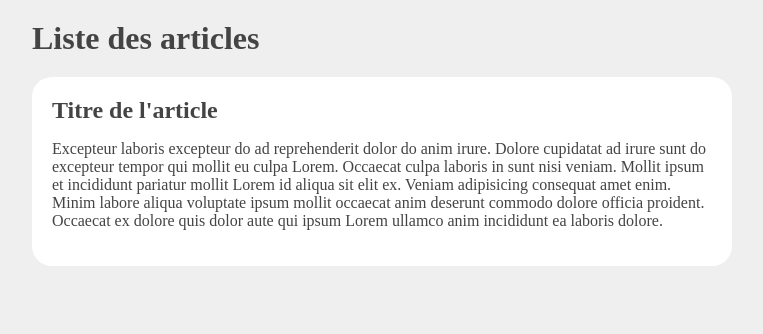
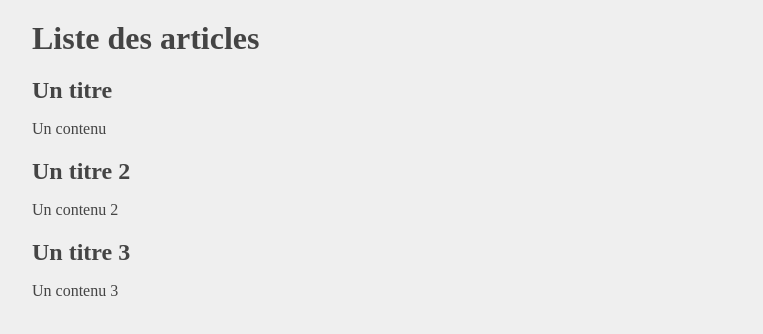
Before and after one commit to MrGreen0000/rendu-conditionnel, a React (Create React App) app: page / in a window 1280 px wide. Shown: the top 334 px of the page, without its empty margins (258-1021 px from the left). Built offline with nearby package versions, Linux system fonts and the light colour scheme.

Commit message:
method map

```diff
--- /dev/null
+++ b/src/components/Article.js
@@ -0,0 +1,19 @@
+function Article() {
+  return (
+    <div className="card p-20">
+      <h2 className="mb-10">Titre de l'article</h2>
+      <p>
+        Excepteur laboris excepteur do ad reprehenderit dolor do anim irure.
+        Dolore cupidatat ad irure sunt do excepteur tempor qui mollit eu culpa
+        Lorem. Occaecat culpa laboris in sunt nisi veniam. Mollit ipsum et
+        incididunt pariatur mollit Lorem id aliqua sit elit ex. Veniam
+        adipisicing consequat amet enim. Minim labore aliqua voluptate ipsum
+        mollit occaecat anim deserunt commodo dolore officia proident. Occaecat
+        ex dolore quis dolor aute qui ipsum Lorem ullamco anim incididunt ea
+        laboris dolore.
+      </p>
+    </div>
+  );
+}
+
+export default Article;
--- a/src/components/Articles.js
+++ b/src/components/Articles.js
@@ -1,39 +1,29 @@
+import Article from "./Article";
+
 function Articles({ displayArticle }) {
+  const articles = [
+    {
+      title: "Un titre",
+      content: "Un contenu",
+    },
+    {
+      title: "Un titre 2",
+      content: "Un contenu 2",
+    },
+    {
+      title: "Un titre 3",
+      content: "Un contenu 3",
+    },
+  ];
   return (
     <div style={{ width: "700px" }}>
       <h1 className="mb-20">Liste des articles</h1>
-      {/* {displayArticle ? (
-        <div className="card p-20">
-          <h2 className="mb-10">Titre de l'article</h2>
-          <p>
-            Excepteur laboris excepteur do ad reprehenderit dolor do anim irure.
-            Dolore cupidatat ad irure sunt do excepteur tempor qui mollit eu
-            culpa Lorem. Occaecat culpa laboris in sunt nisi veniam. Mollit
-            ipsum et incididunt pariatur mollit Lorem id aliqua sit elit ex.
-            Veniam adipisicing consequat amet enim. Minim labore aliqua
-            voluptate ipsum mollit occaecat anim deserunt commodo dolore officia
-            proident. Occaecat ex dolore quis dolor aute qui ipsum Lorem ullamco
-            anim incididunt ea laboris dolore.
-          </p>
+      {articles.map((article) => (
+        <div className="mb-20">
+          <h2>{article.title}</h2>
+          <p>{article.content}</p>
         </div>
-      ) : (
-        <p>Aucun article</p>
-      )} */}
-      {displayArticle && (
-        <div className="card p-20">
-          <h2 className="mb-10">Titre de l'article</h2>
-          <p>
-            Excepteur laboris excepteur do ad reprehenderit dolor do anim irure.
-            Dolore cupidatat ad irure sunt do excepteur tempor qui mollit eu
-            culpa Lorem. Occaecat culpa laboris in sunt nisi veniam. Mollit
-            ipsum et incididunt pariatur mollit Lorem id aliqua sit elit ex.
-            Veniam adipisicing consequat amet enim. Minim labore aliqua
-            voluptate ipsum mollit occaecat anim deserunt commodo dolore officia
-            proident. Occaecat ex dolore quis dolor aute qui ipsum Lorem ullamco
-            anim incididunt ea laboris dolore.
-          </p>
-        </div>
-      )}
+      ))}
     </div>
   );
 }
```
